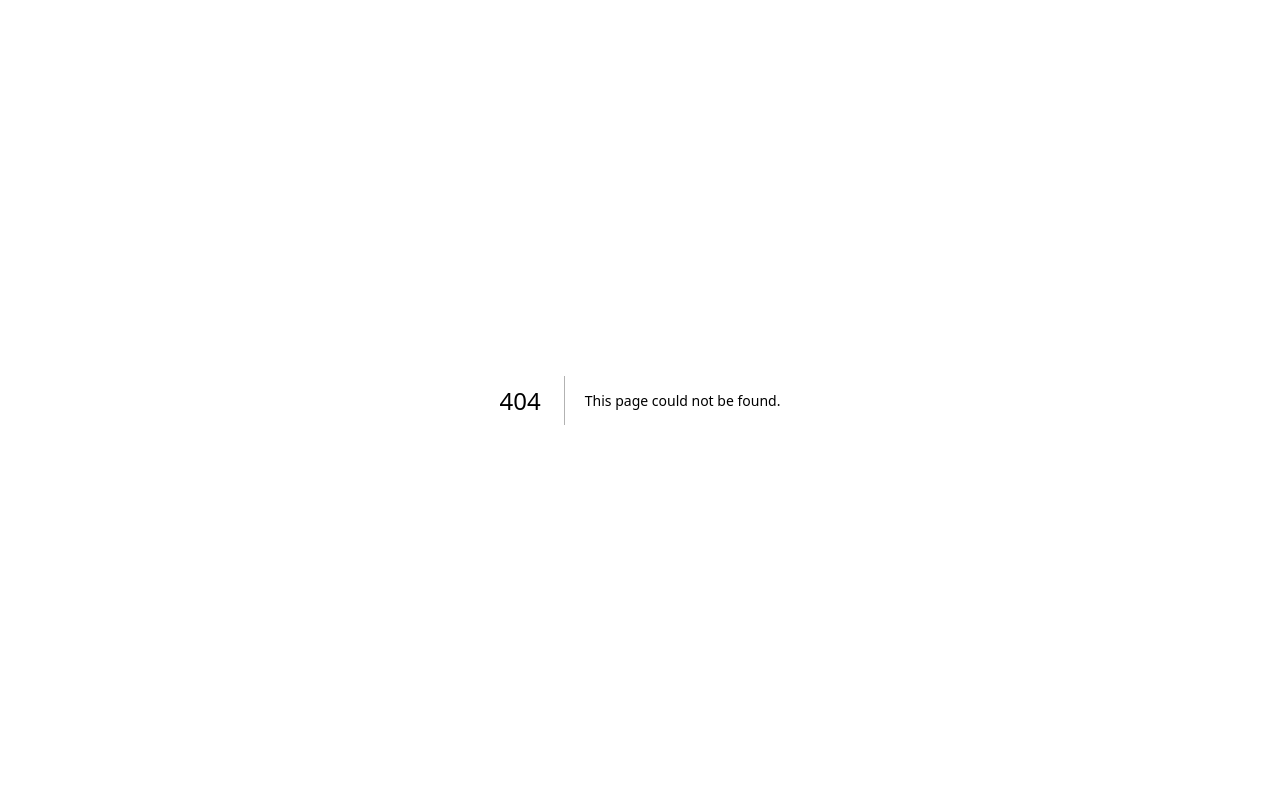
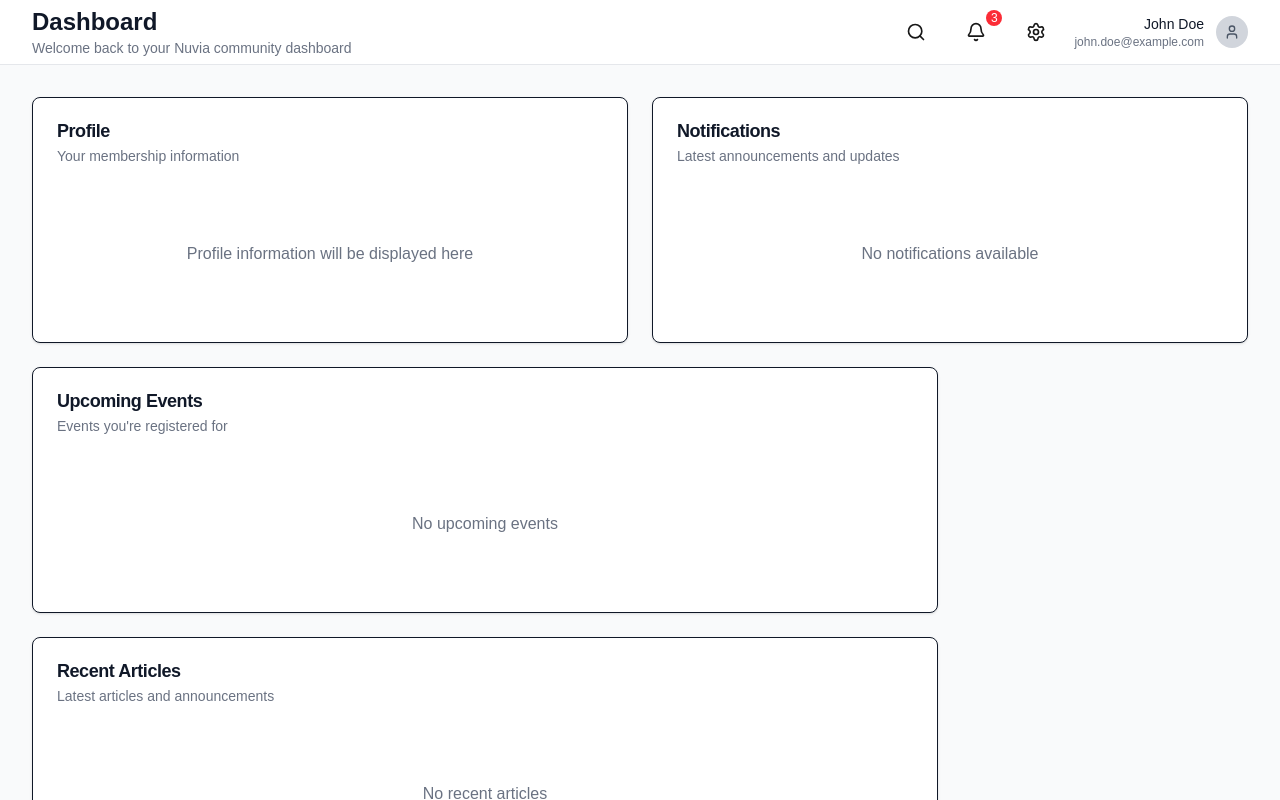
Before and after one commit to amaruki/nuvia, a Next.js app: page /dashboard in a window 1280 px wide. Before the commit this address had no page. Shown: the top 800 px of the page. Built offline with nearby package versions, Linux system fonts and the light colour scheme.

Commit message:
feat(dashboard): add dashboard page with layout and widget components

```diff
--- /dev/null
+++ b/src/app/dashboard/page.tsx
@@ -0,0 +1,82 @@
+import * as React from "react"
+import { DashboardLayout } from "@/components/dashboard/layout/DashboardLayout"
+import { UserProfileWidget } from "@/components/dashboard/widgets/UserProfileWidget"
+import { NotificationsWidget } from "@/components/dashboard/widgets/NotificationsWidget"
+import { UpcomingEventsWidget } from "@/components/dashboard/widgets/UpcomingEventsWidget"
+import { RecentArticlesWidget } from "@/components/dashboard/widgets/RecentArticlesWidget"
+import { CertificatesWidget } from "@/components/dashboard/widgets/CertificatesWidget"
+import { CommunityActivityWidget } from "@/components/dashboard/widgets/CommunityActivityWidget"
+import { PersonalRecommendationsWidget } from "@/components/dashboard/widgets/PersonalRecommendationsWidget"
+import { MemberStatisticsWidget } from "@/components/dashboard/widgets/MemberStatisticsWidget"
+import { EventActivityWidget } from "@/components/dashboard/widgets/EventActivityWidget"
+import { RecentContentWidget } from "@/components/dashboard/widgets/RecentContentWidget"
+import { ModerationWidget } from "@/components/dashboard/widgets/ModerationWidget"
+import { FinanceWidget } from "@/components/dashboard/widgets/FinanceWidget"
+import { AnalyticsWidget } from "@/components/dashboard/widgets/AnalyticsWidget"
+import { GlobalSearchWidget } from "@/components/dashboard/widgets/GlobalSearchWidget"
+import { QuickNavigationWidget } from "@/components/dashboard/widgets/QuickNavigationWidget"
+import { CommunityHighlightsWidget } from "@/components/dashboard/widgets/CommunityHighlightsWidget"
+import { UserRole } from "@/types/dashboard.types"
+
+// Mock user data - in a real app, this would come from authentication
+const mockUser = {
+  name: "John Doe",
+  email: "john.doe@example.com",
+  avatar: "", // URL to avatar image
+}
+
+// Mock user role - in a real app, this would come from authentication
+const userRole: UserRole = "member" // Change to "admin" to see admin widgets
+
+export default function DashboardPage() {
+  return (
+    <DashboardLayout
+      user={mockUser}
+      role={userRole}
+      headerProps={{
+        title: "Dashboard",
+        description: "Welcome back to your Nuvia community dashboard",
+      }}
+    >
+      <div className="grid grid-cols-1 md:grid-cols-2 lg:grid-cols-3 xl:grid-cols-4 gap-6">
+        {/* User Profile Widget */}
+        <UserProfileWidget />
+
+        {/* Notifications Widget */}
+        <NotificationsWidget />
+
+        {/* Upcoming Events Widget */}
+        <UpcomingEventsWidget />
+
+        {/* Recent Articles Widget */}
+        <RecentArticlesWidget />
+
+        {/* Certificates Widget */}
+        <CertificatesWidget />
+
+        {/* Community Activity Widget */}
+        <CommunityActivityWidget />
+
+        {/* Personal Recommendations Widget */}
+        <PersonalRecommendationsWidget />
+
+        {/* Admin Widgets - only shown if user is admin */}
+        {userRole === "admin" && (
+          <>
+            <MemberStatisticsWidget />
+            <EventActivityWidget />
+            <RecentContentWidget />
+            <ModerationWidget />
+            <FinanceWidget />
+            <AnalyticsWidget />
+          </>
+        )}
+
+        {/* Shared Widgets */}
+        <GlobalSearchWidget />
+        <QuickNavigationWidget />
+        <CommunityHighlightsWidget />
+      </div>
+    </DashboardLayout>
+  )
+}
--- /dev/null
+++ b/src/components/dashboard/layout/DashboardLayout.tsx
@@ -0,0 +1,48 @@
+import * as React from "react"
+import { cn } from "@/lib/utils"
+import { DashboardHeader } from "./DashboardHeader"
+import { DashboardFooter } from "./DashboardFooter"
+import { UserRole } from "@/types/dashboard.types"
+
+interface DashboardLayoutProps {
+  children: React.ReactNode
+  user?: {
+    name: string
+    email: string
+    avatar?: string
+  }
+  role?: UserRole
+  className?: string
+  headerProps?: {
+    title?: string
+    description?: string
+    actions?: React.ReactNode
+  }
+}
+
+export function DashboardLayout({
+  children,
+  user,
+  role = "member",
+  className,
+  headerProps,
+}: DashboardLayoutProps) {
+  return (
+    <div className={cn("min-h-screen bg-gray-50 flex flex-col", className)}>
+      <DashboardHeader
+        title={headerProps?.title}
+        description={headerProps?.description}
+        user={user}
+        actions={headerProps?.actions}
+      />
+
+      <main className="flex-1">
+        <div className="max-w-7xl mx-auto px-4 sm:px-6 lg:px-8 py-8">
+          {children}
+        </div>
+      </main>
+
+      <DashboardFooter />
+    </div>
+  )
+}
--- /dev/null
+++ b/src/components/dashboard/widgets/AnalyticsWidget.tsx
@@ -0,0 +1,23 @@
+import * as React from "react"
+import { WidgetContainer } from "../ui/WidgetContainer"
+import { EmptyState } from "../ui/EmptyState"
+import { BarChart3 } from "lucide-react"
+
+export function AnalyticsWidget() {
+  return (
+    <WidgetContainer
+      type="analytics"
+      title="Analytics Overview"
+      description="Community engagement and activity metrics"
+      size="large"
+      empty={true}
+      emptyMessage="No analytics data"
+    >
+      <EmptyState
+        title="No Analytics Data"
+        description="Community engagement metrics, activity statistics, and other analytics will be displayed here."
+        icon={<BarChart3 className="h-12 w-12 text-gray-400" />}
+      />
+    </WidgetContainer>
+  )
+}
--- /dev/null
+++ b/src/components/dashboard/widgets/CommunityHighlightsWidget.tsx
@@ -0,0 +1,23 @@
+import * as React from "react"
+import { WidgetContainer } from "../ui/WidgetContainer"
+import { EmptyState } from "../ui/EmptyState"
+import { Star } from "lucide-react"
+
+export function CommunityHighlightsWidget() {
+  return (
+    <WidgetContainer
+      type="community-highlights"
+      title="Community Highlights"
+      description="Featured content and community milestones"
+      size="large"
+      empty={true}
+      emptyMessage="No community highlights"
+    >
+      <EmptyState
+        title="No Community Highlights"
+        description="Featured posts, new member spotlights, community milestones, and other highlights will be displayed here."
+        icon={<Star className="h-12 w-12 text-gray-400" />}
+      />
+    </WidgetContainer>
+  )
+}
--- /dev/null
+++ b/src/components/dashboard/widgets/FinanceWidget.tsx
@@ -0,0 +1,23 @@
+import * as React from "react"
+import { WidgetContainer } from "../ui/WidgetContainer"
+import { EmptyState } from "../ui/EmptyState"
+import { CreditCard } from "lucide-react"
+
+export function FinanceWidget() {
+  return (
+    <WidgetContainer
+      type="finance"
+      title="Finance Overview"
+      description="Membership payments and financial status"
+      size="medium"
+      empty={true}
+      emptyMessage="No financial data"
+    >
+      <EmptyState
+        title="No Financial Data"
+        description="Information about membership payments, revenue, and financial status will be displayed here."
+        icon={<CreditCard className="h-12 w-12 text-gray-400" />}
+      />
+    </WidgetContainer>
+  )
+}
--- /dev/null
+++ b/src/components/dashboard/widgets/GlobalSearchWidget.tsx
@@ -0,0 +1,23 @@
+import * as React from "react"
+import { WidgetContainer } from "../ui/WidgetContainer"
+import { EmptyState } from "../ui/EmptyState"
+import { Search } from "lucide-react"
+
+export function GlobalSearchWidget() {
+  return (
+    <WidgetContainer
+      type="global-search"
+      title="Global Search"
+      description="Search across the entire platform"
+      size="wide"
+      empty={true}
+      emptyMessage="Search functionality coming soon"
+    >
+      <EmptyState
+        title="Global Search"
+        description="Search functionality for finding articles, events, members, and other content across the platform will be available here."
+        icon={<Search className="h-12 w-12 text-gray-400" />}
+      />
+    </WidgetContainer>
+  )
+}
--- /dev/null
+++ b/src/components/dashboard/widgets/ModerationWidget.tsx
@@ -0,0 +1,23 @@
+import * as React from "react"
+import { WidgetContainer } from "../ui/WidgetContainer"
+import { EmptyState } from "../ui/EmptyState"
+import { Shield } from "lucide-react"
+
+export function ModerationWidget() {
+  return (
+    <WidgetContainer
+      type="moderation"
+      title="Moderation Queue"
+      description="Reported content awaiting review"
+      size="medium"
+      empty={true}
+      emptyMessage="No moderation items"
+    >
+      <EmptyState
+        title="No Moderation Items"
+        description="Reported comments, forum threads, and other content requiring moderation will be displayed here."
+        icon={<Shield className="h-12 w-12 text-gray-400" />}
+      />
+    </WidgetContainer>
+  )
+}
--- /dev/null
+++ b/src/components/dashboard/widgets/QuickNavigationWidget.tsx
@@ -0,0 +1,23 @@
+import * as React from "react"
+import { WidgetContainer } from "../ui/WidgetContainer"
+import { EmptyState } from "../ui/EmptyState"
+import { Compass } from "lucide-react"
+
+export function QuickNavigationWidget() {
+  return (
+    <WidgetContainer
+      type="quick-navigation"
+      title="Quick Navigation"
+      description="Quick access to platform features"
+      size="medium"
+      empty={true}
+      emptyMessage="Navigation links coming soon"
+    >
+      <EmptyState
+        title="Quick Navigation"
+        description="Quick links to core platform features like events, forum, articles, and membership settings will be available here."
+        icon={<Compass className="h-12 w-12 text-gray-400" />}
+      />
+    </WidgetContainer>
+  )
+}
--- /dev/null
+++ b/src/components/dashboard/widgets/RecentContentWidget.tsx
@@ -0,0 +1,23 @@
+import * as React from "react"
+import { WidgetContainer } from "../ui/WidgetContainer"
+import { EmptyState } from "../ui/EmptyState"
+import { FileText } from "lucide-react"
+
+export function RecentContentWidget() {
+  return (
+    <WidgetContainer
+      type="recent-content"
+      title="Recent Content"
+      description="Latest articles and announcements"
+      size="medium"
+      empty={true}
+      emptyMessage="No recent content"
+    >
+      <EmptyState
+        title="No Recent Content"
+        description="The latest articles, announcements, and other content published on the platform will be displayed here."
+        icon={<FileText className="h-12 w-12 text-gray-400" />}
+      />
+    </WidgetContainer>
+  )
+}
```
